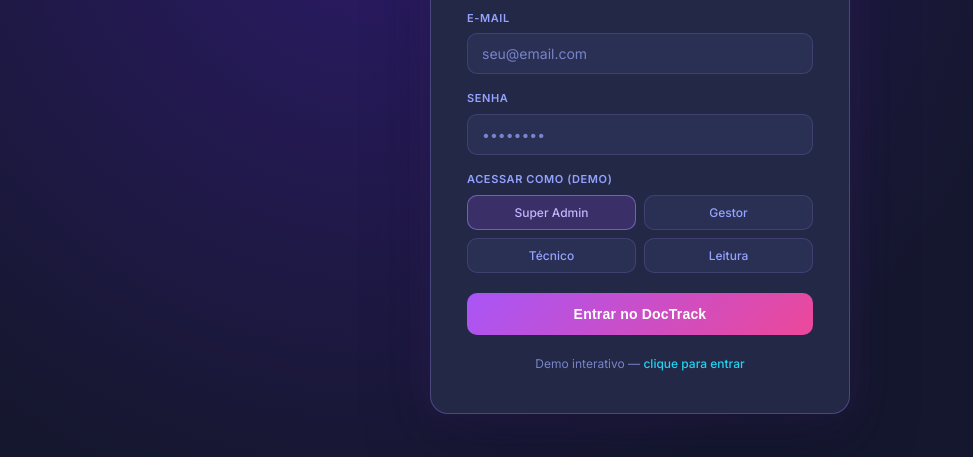
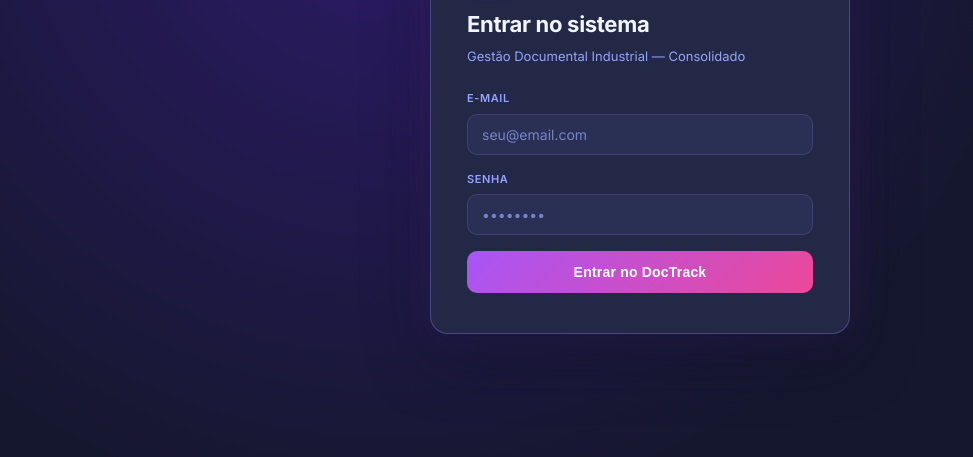
Before and after one commit to Melkbonfa/doctrack, a plain HTML site: page templates/dashboard.html in a window 1280 px wide. Shown: the part 289-746 px from the top of the page, without its empty margins (0-973 px from the left). Drawn offline with nearby package versions, Linux system fonts and the light colour scheme.

Commit message:
style: remove demo role selector from login screen

```diff
--- a/templates/dashboard.html
+++ b/templates/dashboard.html
@@ -26,15 +26,8 @@
     <div class="login-subtitle">Gestão Documental Industrial — Consolidado</div>
     <div class="form-group"><label class="form-label" for="login-email">E-mail</label><input class="form-input" id="login-email" type="email" placeholder="seu@email.com" autocomplete="email"></div>
     <div class="form-group"><label class="form-label" for="login-pass">Senha</label><input class="form-input" id="login-pass" type="password" placeholder="••••••••" autocomplete="current-password"></div>
-    <div class="form-label" style="margin-bottom:8px">Acessar como (demo)</div>
-    <div class="role-select">
-      <button class="role-btn selected" onclick="selectRole(this,'admin')">Super Admin</button>
-      <button class="role-btn" onclick="selectRole(this,'gestor')">Gestor</button>
-      <button class="role-btn" onclick="selectRole(this,'tecnico')">Técnico</button>
-      <button class="role-btn" onclick="selectRole(this,'leitura')">Leitura</button>
-    </div>
     <button class="btn-login" onclick="doLogin()"><span id="login-btn-text">Entrar no DocTrack</span></button>
-    <div class="login-demo">Demo interativo — <a onclick="doLogin()">clique para entrar</a></div>
+
   </div>
 </div>
 
```
